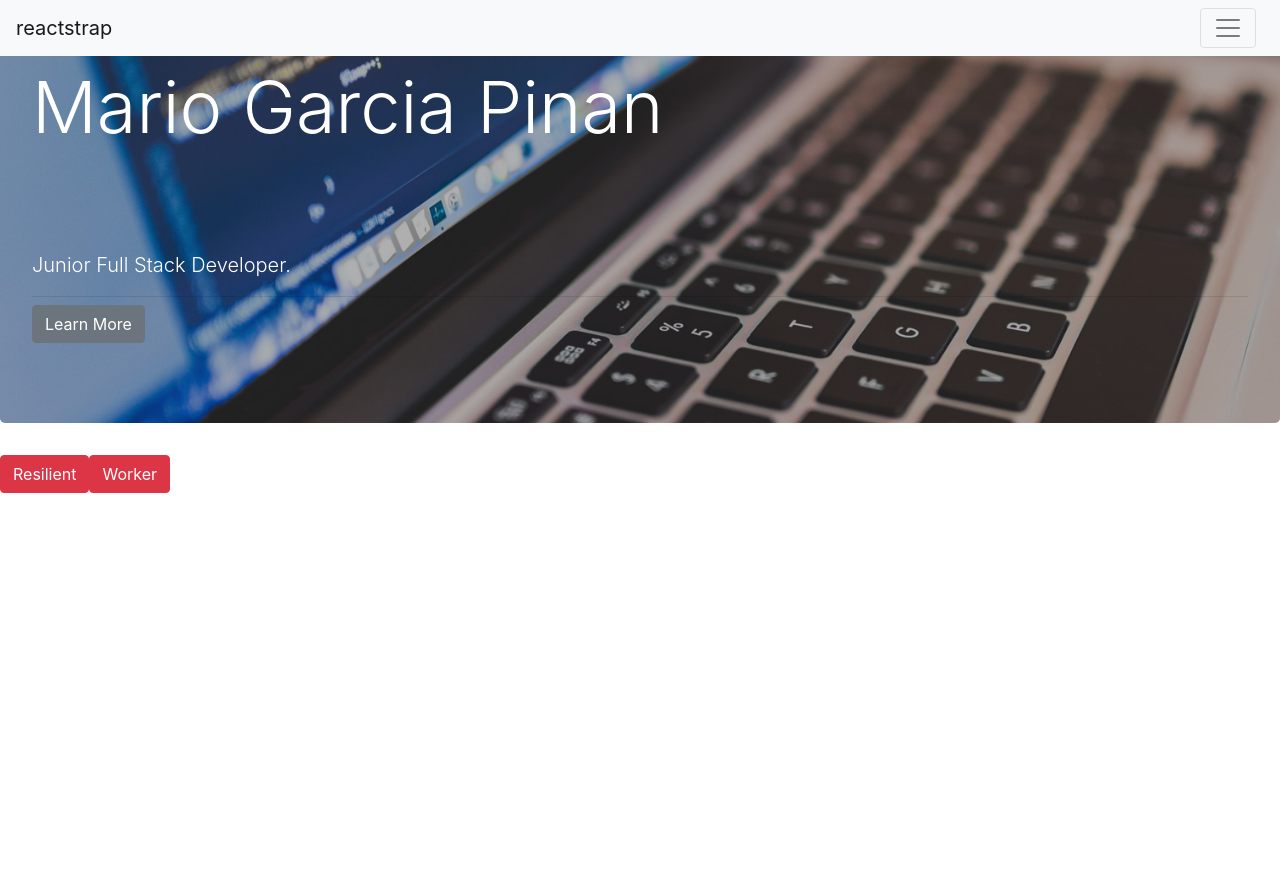
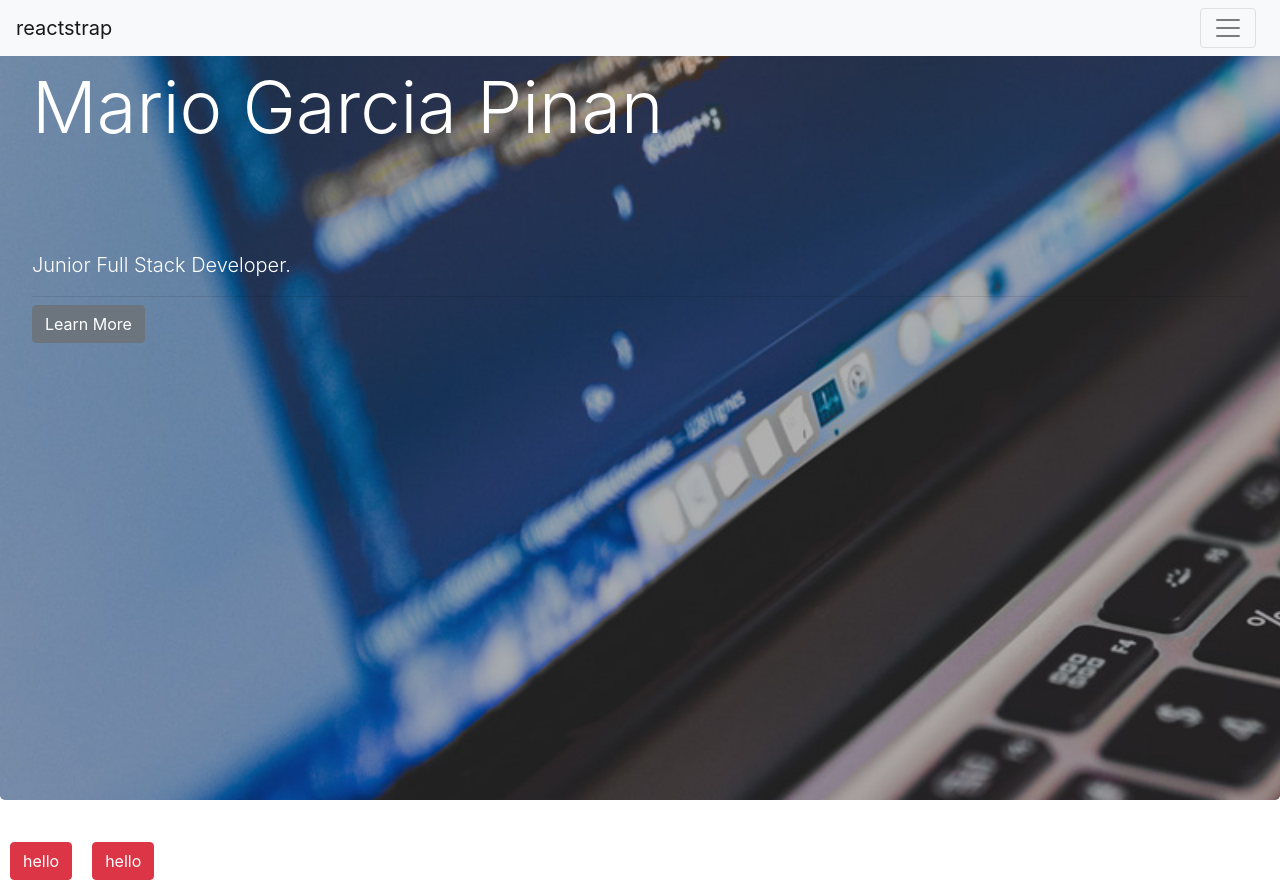
Before and after one commit to Mpinan/jaitone.github.io, a React (Create React App) app in the folder mario/: page / in a window 1280 px wide. Before the commit the page ends 800 px from the top, so only its background shows below. Built offline with nearby package versions, Linux system fonts and the light colour scheme.

Commit message:
Having different models

```diff
--- a/mario/src/Components/header.jsx
+++ b/mario/src/Components/header.jsx
@@ -8,7 +8,8 @@ const Header = props => {
       <Jumbotron
         style={{
           backgroundImage: `url(${bgimage})`,
-          backgroundSize: "cover"
+          backgroundSize: "cover",
+          height: "100vh"
         }}
       >
         <h1 className="display-3 text-white" style={{ marginBottom: 100 }}>
--- a/mario/src/Components/modals.jsx
+++ b/mario/src/Components/modals.jsx
@@ -2,19 +2,24 @@ import React, { useState } from "react";
 import { Button, Modal, ModalHeader, ModalBody, ModalFooter } from "reactstrap";
 
 const PopUpModal = props => {
-  //   const { buttonLabel, className } = props;
+  // const { buttonLabel, className } = props;
+  const buttonLabel1 = "hello";
+  const buttonLabel2 = "hello";
+  // const className = "Adios";
 
   const [modal, setModal] = useState(false);
+  const [modal2, setModal2] = useState(false);
 
   const toggle = () => setModal(!modal);
+  const toggle2 = () => setModal2(!modal2);
 
   return (
     <div>
-      <Button color="danger" onClick={toggle}>
-        {"Resilient"}
+      <Button color="danger" onClick={toggle} style={{ margin: "10px" }}>
+        {buttonLabel1}
       </Button>
       <Modal isOpen={modal} toggle={toggle}>
-        <ModalHeader toggle={toggle}>Modal title</ModalHeader>
+        <ModalHeader toggle={toggle}>Resilience</ModalHeader>
         <ModalBody>
           Lorem ipsum dolor sit amet, consectetur adipisicing elit, sed do
           eiusmod tempor incididunt ut labore et dolore magna aliqua. Ut enim ad
@@ -33,19 +38,21 @@ const PopUpModal = props => {
           </Button>
         </ModalFooter>
       </Modal>
-      <Button color="danger" onClick={toggle}>
-        {"Worker"}
+
+      <Button color="danger" onClick={toggle2} style={{ margin: "10px" }}>
+        {buttonLabel2}
       </Button>
-      <Modal isOpen={modal} toggle={toggle}>
-        <ModalHeader toggle={toggle}>Modal title</ModalHeader>
+      <Modal isOpen={modal2} toggle={toggle2}>
+        <ModalHeader toggle={toggle2}>Resilience</ModalHeader>
         <ModalBody>
-          Lorem ipsum dolor sit amet, consectetur adipisicing elit, sed do .
+          Lorem ipsum dolor sit amet, consectetur adipisicing elit, sed do
+          eiusmod tempor incididunt ut labore et dolore magna aliqua. Ut enim ad
         </ModalBody>
         <ModalFooter>
-          <Button color="primary" onClick={toggle}>
+          <Button color="primary" onClick={toggle2}>
             Do Something
           </Button>{" "}
-          <Button color="secondary" onClick={toggle}>
+          <Button color="secondary" onClick={toggle2}>
             Cancel
           </Button>
         </ModalFooter>
```
